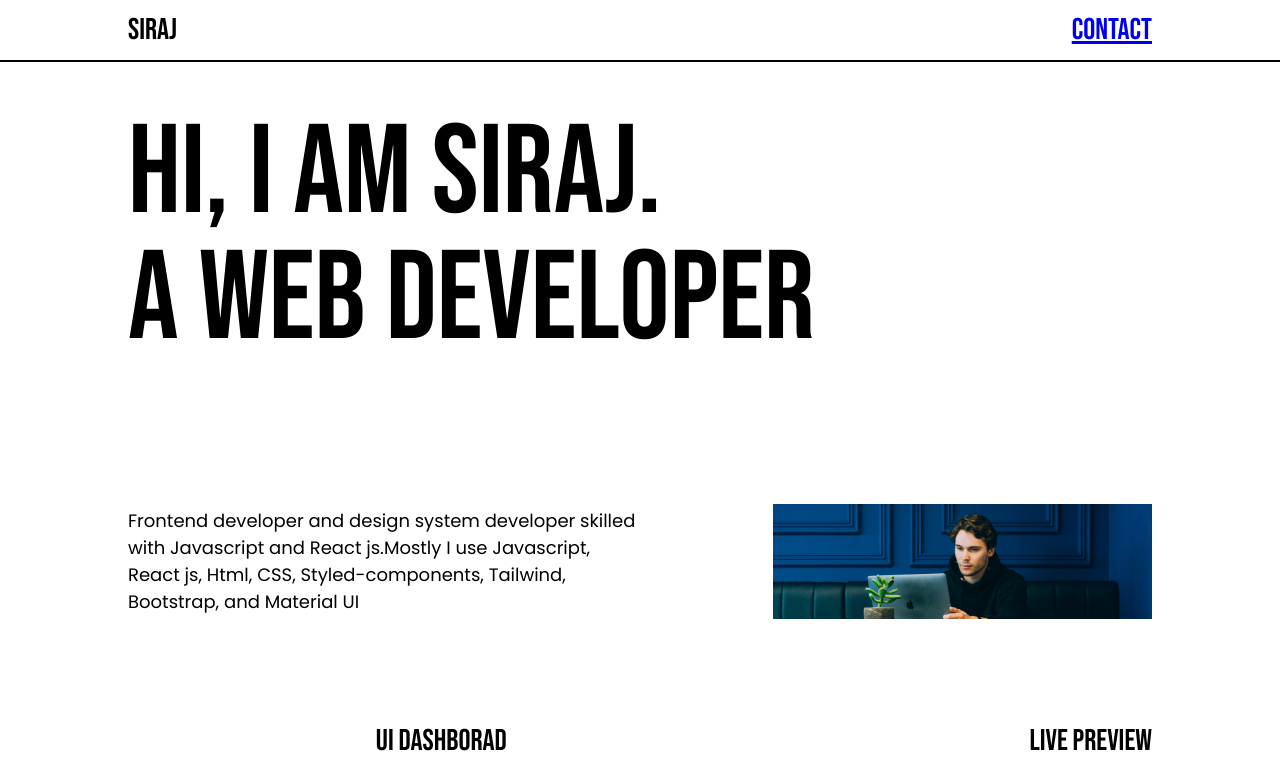
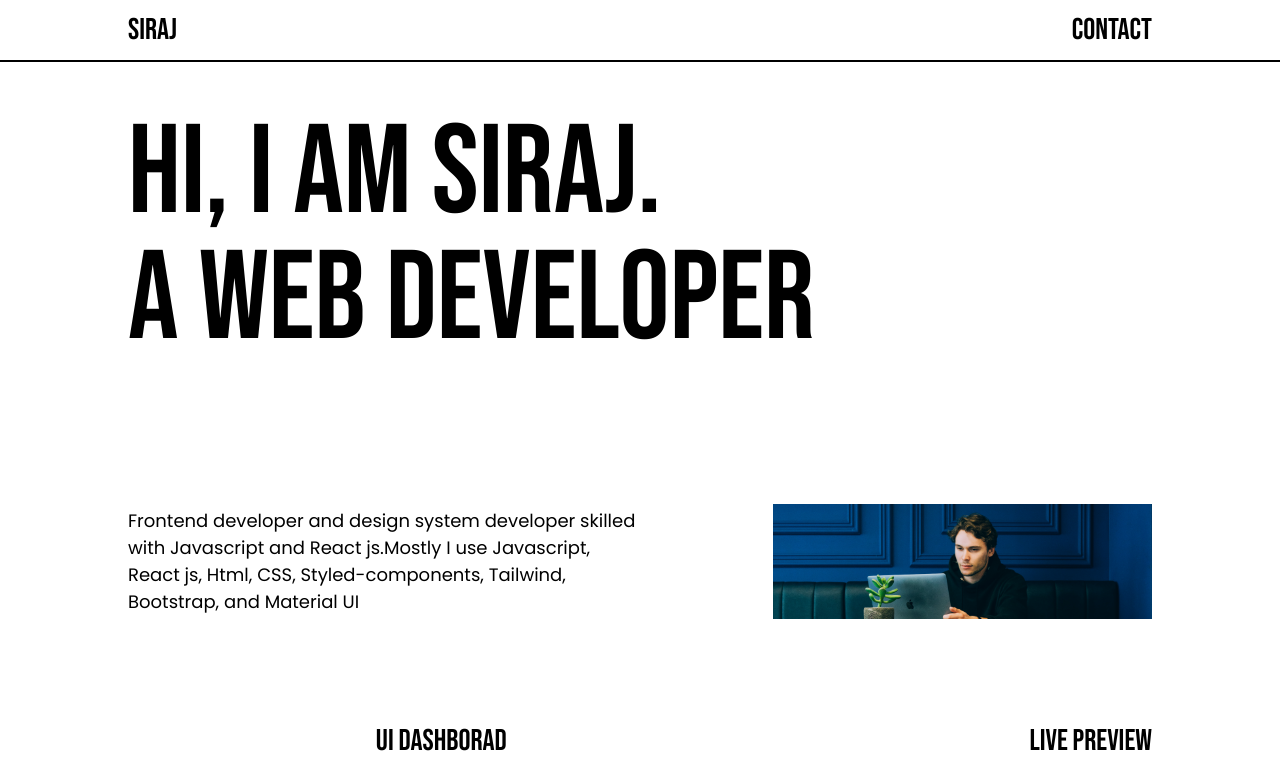
Before and after one commit to engsiraj/product_landingpage, a React (Vite) app: page / in a window 1280 px wide. Shown: the top 775 px of the page. Built offline with nearby package versions, Linux system fonts and the light colour scheme.

Commit message:
style: navlinks

```diff
--- a/src/App.css
+++ b/src/App.css
@@ -106,11 +106,16 @@ a {
   justify-content: space-between;
   align-items: center;
 }
+.navlink{
+  text-decoration: none;
+  color: black;
+  cursor: pointer;
+
+}
 /* header */
 .header {
   margin-top: 50px;
 }
-
 .headbottom{
   margin-top: 140px;
   display: flex;
@@ -155,7 +160,6 @@ a {
   display: flex;
   justify-content: space-between;
   margin-bottom: 10px;
-
 }
 .card {
   color:var(--white);
@@ -182,9 +186,6 @@ a {
   margin-top: 30px;
   text-align: right;
 }
-
-
-
 /* tablet deskign */
 @media (max-width: 748px) {
   .container {
```
